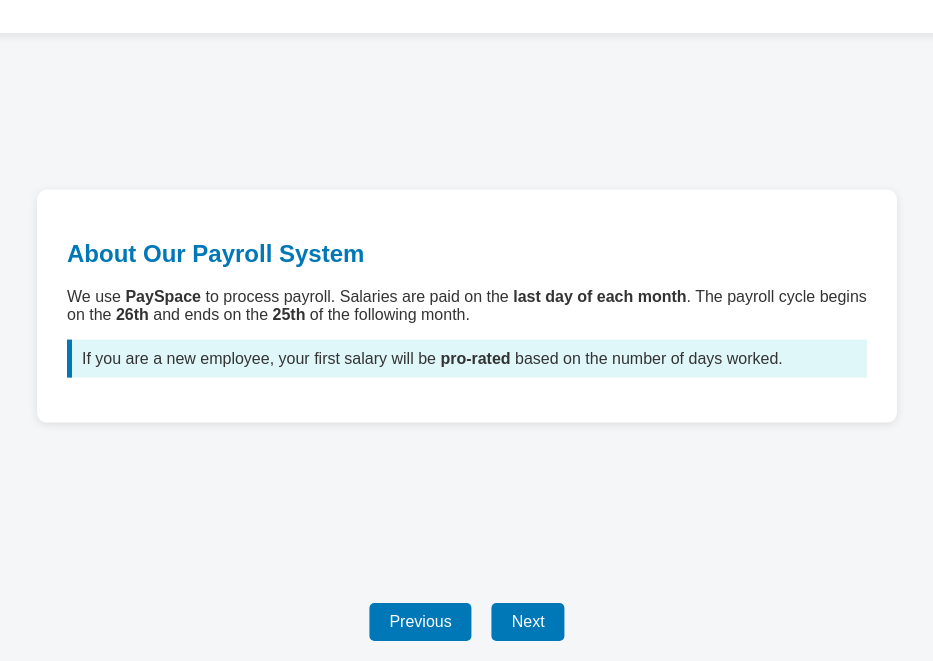
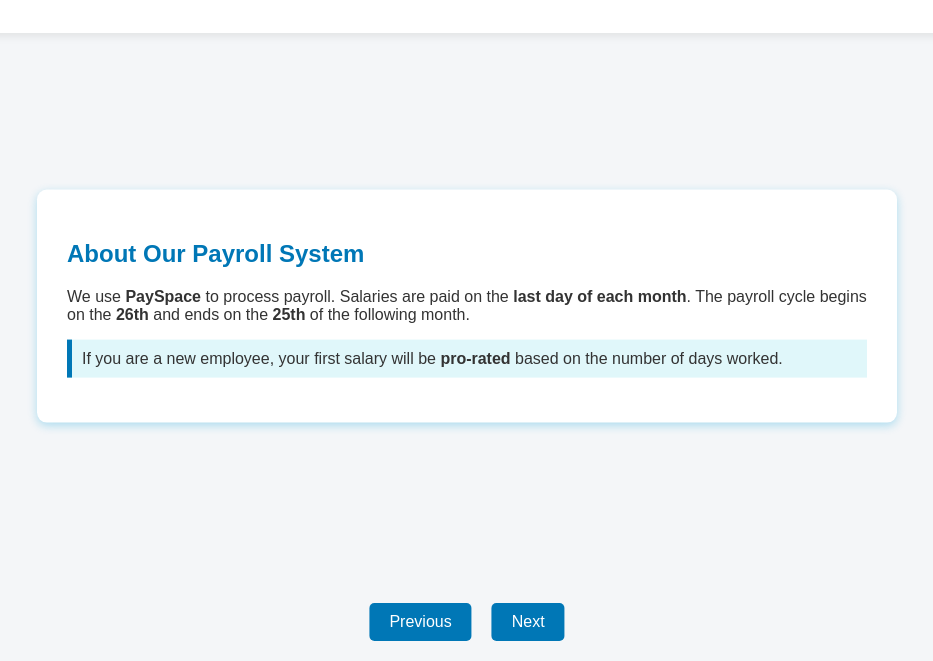
Before and after one commit to SEHOLESM/Payroll-Presentation, a plain HTML site: page index.html in a window 1280 px wide. In both pictures the pointer is over the element 640 px from the left and 445 px from the top of the page. Shown: the part 139-800 px from the top of the page, without its empty margins (173-1106 px from the left). Drawn offline with Linux system fonts and the light colour scheme.

Commit message:
edit style
change shadow box for hover

```diff
--- a/style.css
+++ b/style.css
@@ -56,6 +56,7 @@ section:hover {
   z-index: 2;
   opacity: 1;
   pointer-events: auto;
+  box-shadow:0 3px 10px rgba(14, 161, 219, 0.315); ;
 }
 
 .table-container {
```
